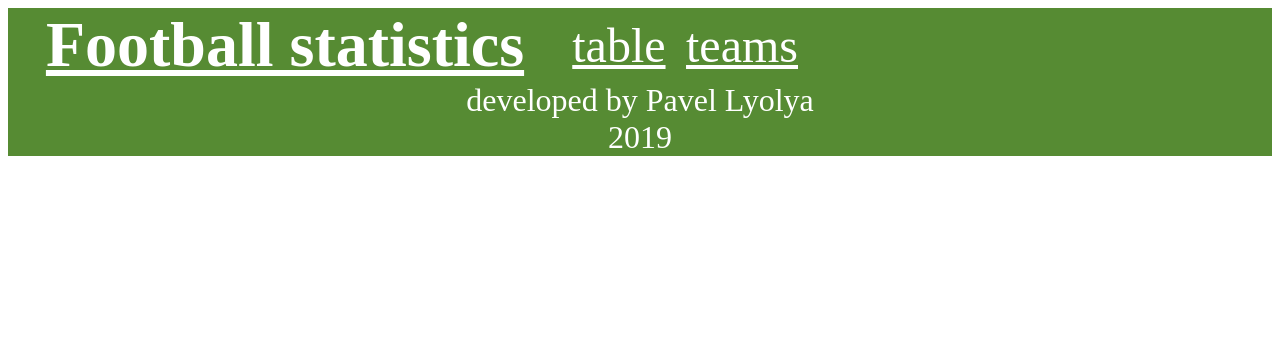
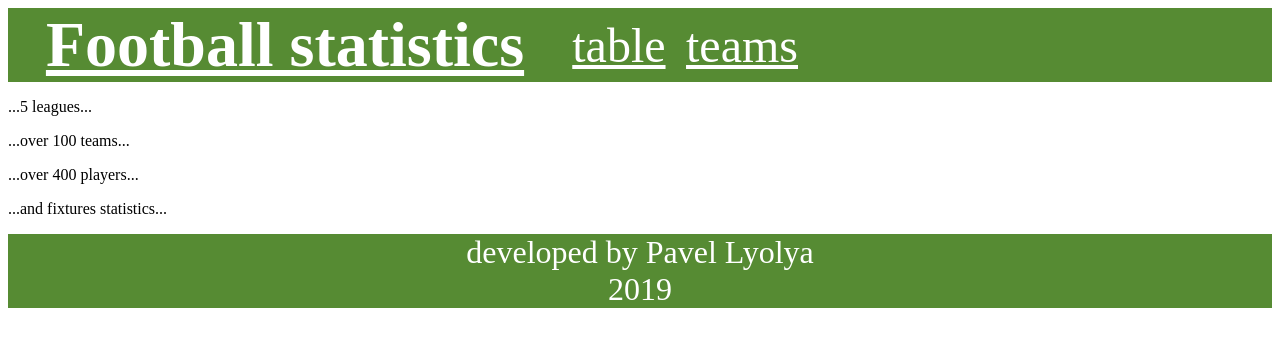
Before and after one commit to pavelLyolya/Medical-research, a React app: page / in a window 1280 px wide. Shown: the top 346 px of the page. Built offline with nearby package versions, Linux system fonts and the light colour scheme.

Commit message:
feat: add homepage

```diff
--- a/src/app/components/Home.js
+++ b/src/app/components/Home.js
@@ -3,7 +3,10 @@ import '../../css/Footer.scss';
 
 const Home = () => (
     <section className='homePage'>
-
+        <p className='description'>...5 leagues...</p>
+        <p className='description'>...over 100 teams...</p>
+        <p className='description'>...over 400 players...</p>
+        <p className='description'>...and fixtures statistics...</p>
     </section>
 );
 
--- a/src/app/components/TableStandings/TableStandings.js
+++ b/src/app/components/TableStandings/TableStandings.js
@@ -8,6 +8,10 @@ class TableStandings extends React.Component {
     componentDidMount() {
         this.props.activateTable();
         this.props.fetchStandings(this.props.activeLeagueId);
+    }
+
+    componentWillUnmount() {
+        this.props.deactivateTable();
     }
 
     render() {
@@ -34,6 +38,7 @@ TableStandings.propTypes = {
     changeActiveLeague: PropTypes.func.isRequired,
     fetchStandings: PropTypes.func.isRequired,
     activateTable: PropTypes.func.isRequired,
+    deactivateTable: PropTypes.func.isRequired,
 };
 
 export default TableStandings;
--- a/src/app/components/Team/Team.js
+++ b/src/app/components/Team/Team.js
@@ -30,6 +30,7 @@ class Team extends React.Component {
     }
 
     componentWillUnmount() {
+        this.props.deactivateTeams();
         this.props.deleteCurrentTeam();
     }
 
@@ -92,6 +93,7 @@ class Team extends React.Component {
 
 Team.propTypes = {
     activateTeams: PropTypes.func.isRequired,
+    deactivateTeams: PropTypes.func.isRequired,
     currentTeam: PropTypes.object,
     entities: PropTypes.array,
     isPlayersActive: PropTypes.bool.isRequired,
--- a/src/app/components/Teams/Teams.js
+++ b/src/app/components/Teams/Teams.js
@@ -15,6 +15,10 @@ class Teams extends React.Component {
     componentDidMount() {
         this.props.activateTeams();
         this.props.fetchTeams(this.props.activeLeagueId);
+    }
+
+    componentWillUnmount() {
+        this.props.deactivateTeams();
     }
 
     changeActiveLeague(e) {
@@ -65,6 +69,7 @@ class Teams extends React.Component {
 
 Teams.propTypes = {
     activateTeams: PropTypes.func.isRequired,
+    deactivateTeams: PropTypes.func.isRequired,
     activeLeagueId: PropTypes.number.isRequired,
     leagues: PropTypes.array.isRequired,
     changeActiveLeague: PropTypes.func.isRequired,
--- a/src/app/containers/TableStandingsContainer.js
+++ b/src/app/containers/TableStandingsContainer.js
@@ -12,6 +12,7 @@ const mapState = state => ({
 
 const mapDispatch = dispatch => ({
     activateTable: () => dispatch(changeActivePage(pageNames.TABLE)),
+    deactivateTable: () => dispatch(changeActivePage('')),
     changeActiveLeague: id => dispatch(changeActiveLeague(id)),
     fetchStandings: id => dispatch(fetchStandings(id)),
 });
--- a/src/app/containers/TeamContainer.js
+++ b/src/app/containers/TeamContainer.js
@@ -22,6 +22,7 @@ const mapStateToProps = state => ({
 
 const mapDispatchToProps = dispatch => ({
     activateTeams: () => dispatch(changeActivePage(pageNames.TEAMS)),
+    deactivateTeams: () => dispatch(changeActivePage('')),
     fetchTeam: (id, teamId) => dispatch(fetchTeam(id, teamId)),
     togglePlayersFixtures: () => dispatch(togglePlayersFixtures()),
     addFavoriteTeam: (team, idLeague) => dispatch(addFavoriteTeam(team, idLeague)),
--- a/src/app/containers/TeamsContainer.js
+++ b/src/app/containers/TeamsContainer.js
@@ -17,6 +17,7 @@ const mapStateToProps = state => ({
 
 const mapDispatchToProps = dispatch => ({
     activateTeams: () => dispatch(changeActivePage(pageNames.TEAMS)),
+    deactivateTeams: () => dispatch(changeActivePage('')),
     changeActiveLeague: (id) => {
         dispatch(changeActiveLeague(id));
         dispatch(fetchTeams(id));
--- a/src/css/TableStandings.scss
+++ b/src/css/TableStandings.scss
@@ -1,4 +1,8 @@
 @import './colorAndFont';
+
+.tableLeague {
+    padding: 5% 0;
+}
 
 .tableTabs {
     display: flex;
--- a/src/css/Teams.scss
+++ b/src/css/Teams.scss
@@ -2,6 +2,10 @@
 
 $gray-color: #dadada;
 $shadow: 0 2px 3px #616161;
+
+.teamsSection {
+    padding: 5% 0;
+}
 
 .teamsHeader {
     display: flex;
--- a/src/css/main.scss
+++ b/src/css/main.scss
@@ -61,20 +61,48 @@ main {
 	max-width: 1024px;
 	min-height: 86vh;
 	margin: 0 auto;
-	padding: 3% 0;
+	// padding: 3% 0;
 	box-sizing: border-box;
 }
 .homePage {
-	position: absolute;
-	left: 0;
-	top: 7vh;
+	display: flex;
+	flex-direction: column;
+	align-items: flex-end;
 	width: 100%;
 	min-height: 86vh;
 	box-sizing: border-box;
-	box-shadow: inset 0 30px 20px -15px $main-color, inset 0 -30px 20px -15px $main-color;
-	background-image: url('https://i.pinimg.com/originals/d3/7c/2a/d37c2a46ace3ca442597edd73f3adb8f.jpg');
-	background-position: center;
-	background-size: cover;
+	background-image: url('https://i.imgur.com/Cl7fkcR.png');
+	background-position: bottom left;
+	background-size: 60% auto;
+	background-repeat: no-repeat;
+	font-size: 4rem;
+
+	.description {
+		margin: 2% 0;
+		visibility: hidden;
+		&:nth-child(1) {
+			animation: fadeIn 4s forwards;
+		}
+		&:nth-child(2) {
+			animation: fadeIn 4s 2s forwards;
+		}
+		&:nth-child(3) {
+			animation: fadeIn 4s 4s forwards;
+		}
+		&:nth-child(4) {
+			animation: fadeIn 4s 6s forwards;
+		}
+	}
+
+	@keyframes fadeIn {
+		0% {
+		  opacity: 0;
+		}
+		100% {
+		  visibility: visible;
+		  opacity: 1;
+		}
+	}
 }
 button {
 	font-family: $main-font;
```
